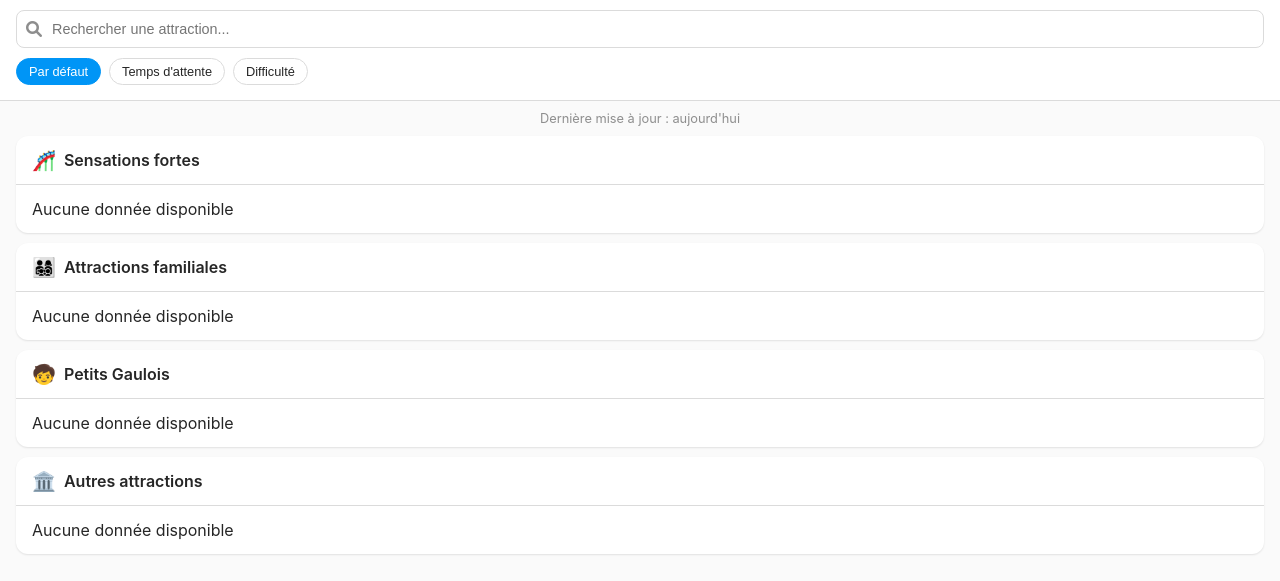
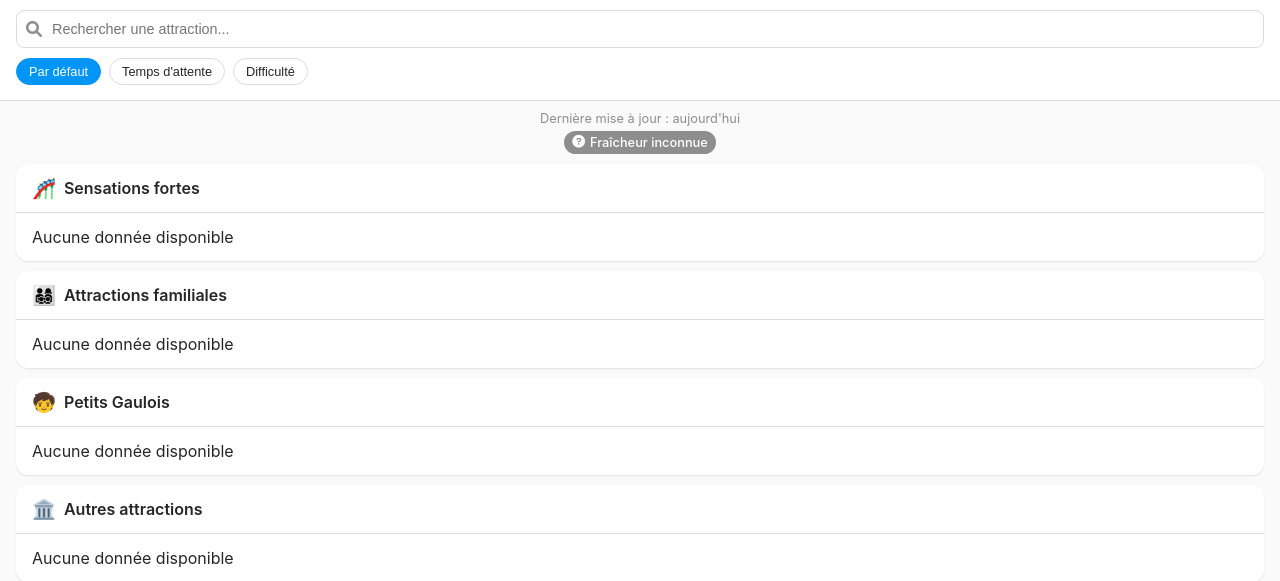
Before and after one commit to camcarre/parc-asterix-wait-times, a Flask app: page / in a window 1280 px wide. Shown: the part 57-638 px from the top of the page. Run offline with Flask 3, Linux system fonts and the light colour scheme.

Commit message:
Ajout d'un indicateur visuel de fraîcheur des données

```diff
--- a/app.py
+++ b/app.py
@@ -101,14 +101,26 @@ def index():
     if not last_updated and data.get("rides") and len(data["rides"]) > 0:
         last_updated = data["rides"][0].get("last_updated")
 
-    # Formater la date
+    # Formater la date et déterminer la fraîcheur des données
     formatted_date = "aujourd'hui"
+    data_freshness = "unknown"
 
     if last_updated:
         try:
             # Convertir le format ISO en objet datetime
             dt = datetime.fromisoformat(last_updated.replace('Z', '+00:00'))
             formatted_date = dt.strftime("%d/%m/%Y à %H:%M:%S")
+
+            # Calculer la fraîcheur des données
+            now = datetime.now(timezone.utc)
+            diff = now - dt
+
+            if diff < timedelta(minutes=15):
+                data_freshness = "recent"
+            elif diff < timedelta(hours=1):
+                data_freshness = "medium"
+            else:
+                data_freshness = "old"
         except:
             formatted_date = last_updated
 
@@ -117,7 +129,8 @@ def index():
                           familles=familles,
                           enfants=enfants,
                           autres=autres,
-                          last_updated=formatted_date)
+                          last_updated=formatted_date,
+                          data_freshness=data_freshness)
 
 if __name__ == '__main__':
     port = int(os.environ.get('PORT', 5050))  # Changé de 5000 à 5050
--- a/templates/index.html
+++ b/templates/index.html
@@ -83,6 +83,39 @@
             color: #8e8e8e;
             margin: 10px 0;
             padding: 0 16px;
+            display: flex;
+            flex-direction: column;
+            align-items: center;
+            gap: 5px;
+        }
+
+        .freshness-indicator {
+            padding: 4px 8px;
+            border-radius: 12px;
+            font-weight: 500;
+            display: inline-flex;
+            align-items: center;
+            gap: 5px;
+        }
+
+        .freshness-recent {
+            background-color: var(--ig-green);
+            color: white;
+        }
+
+        .freshness-medium {
+            background-color: var(--ig-yellow);
+            color: black;
+        }
+
+        .freshness-old {
+            background-color: var(--ig-red);
+            color: white;
+        }
+
+        .freshness-unknown {
+            background-color: #8e8e8e;
+            color: white;
         }
 
         .category {
@@ -302,7 +335,20 @@
         </div>
     </div>
 
-    <div class="update-info">Dernière mise à jour : {{ last_updated }}</div>
+    <div class="update-info">
+        Dernière mise à jour : {{ last_updated }}
+        <span class="freshness-indicator freshness-{{ data_freshness }}">
+            {% if data_freshness == 'recent' %}
+                <i class="fas fa-check-circle"></i> Données récentes
+            {% elif data_freshness == 'medium' %}
+                <i class="fas fa-exclamation-circle"></i> Données de moins d'une heure
+            {% elif data_freshness == 'old' %}
+                <i class="fas fa-exclamation-triangle"></i> Données anciennes
+            {% else %}
+                <i class="fas fa-question-circle"></i> Fraîcheur inconnue
+            {% endif %}
+        </span>
+    </div>
 
     <div class="category">
         <div class="category-header">
```
